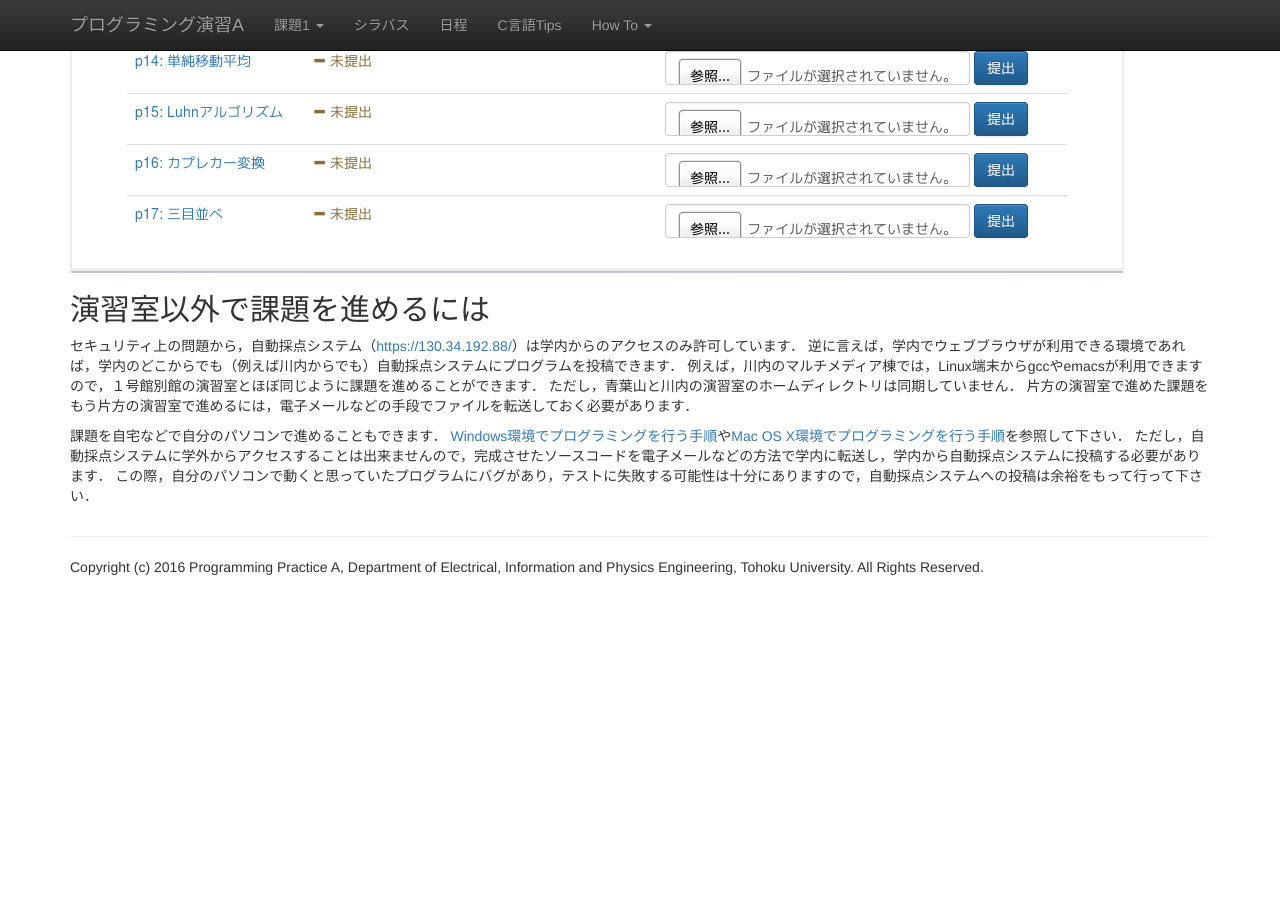
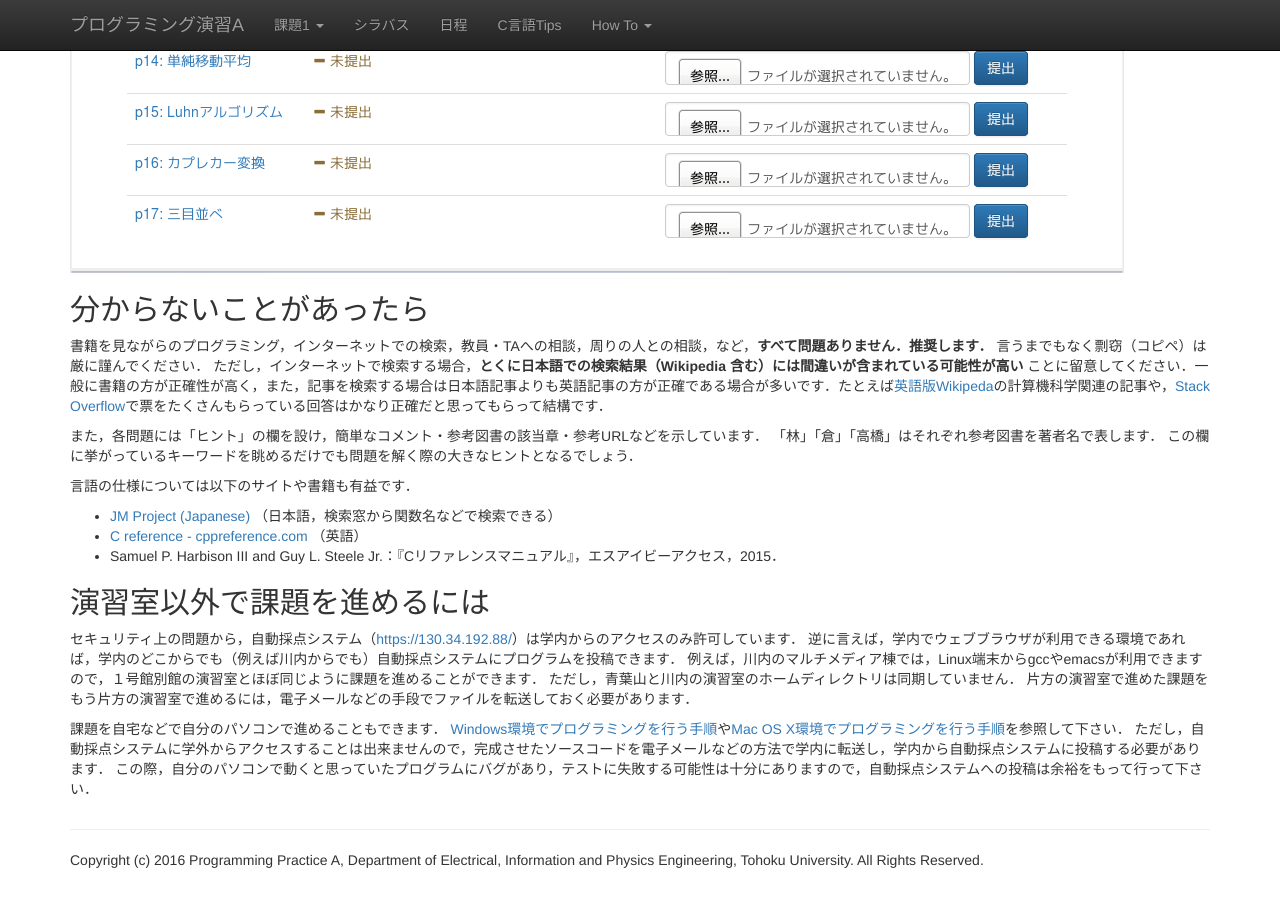
Before and after one commit to ecei-tohoku/ppa-public, a Jekyll site: the page built from docs/kadai.md, in a window 1280 px wide and 900 px high, scrolled down 5601 px. Built offline with Jekyll 4.4.1, drawn with Linux system fonts in a browser that asks for light colours; nearby versions of some CDN libraries; before the commit the page ends 6208 px from its top, so only the background shows below that.

Commit message:
modify: 課題の進め方（質問の是非など） ==> kadai.md へ移動

```diff
--- a/docs/kadai.md
+++ b/docs/kadai.md
@@ -180,6 +180,22 @@ STDINは標準入力から与えられた内容，STDOUTは標準出力からプ
 
 ![レポートへのリンク](codexam_report.png "レポートへのリンク")
 
+## 分からないことがあったら
+
+書籍を見ながらのプログラミング，インターネットでの検索，教員・TAへの相談，周りの人との相談，など，**すべて問題ありません．推奨します．**
+言うまでもなく剽窃（コピペ）は厳に謹んでください．
+ただし，インターネットで検索する場合，**とくに日本語での検索結果（Wikipedia 含む）には間違いが含まれている可能性が高い** ことに留意してください．一般に書籍の方が正確性が高く，また，記事を検索する場合は日本語記事よりも英語記事の方が正確である場合が多いです．たとえば[英語版Wikipeda](https://en.wikipedia.org/)の計算機科学関連の記事や，[Stack Overflow](http://stackoverflow.com/)で票をたくさんもらっている回答はかなり正確だと思ってもらって結構です．
+
+また，各問題には「ヒント」の欄を設け，簡単なコメント・参考図書の該当章・参考URLなどを示しています．
+「林」「倉」「高橋」はそれぞれ参考図書を著者名で表します．
+この欄に挙がっているキーワードを眺めるだけでも問題を解く際の大きなヒントとなるでしょう．
+
+言語の仕様については以下のサイトや書籍も有益です．
+
+- [JM Project (Japanese)](https://linuxjm.osdn.jp/index.html) （日本語，検索窓から関数名などで検索できる）
+- [C reference - cppreference.com](http://en.cppreference.com/w/c) （英語）
+- Samuel P. Harbison III and Guy L. Steele Jr.：『Cリファレンスマニュアル』，エスアイビーアクセス，2015．
+
 ## 演習室以外で課題を進めるには
 
 セキュリティ上の問題から，自動採点システム（[https://130.34.192.88/](https://130.34.192.88/)）は学内からのアクセスのみ許可しています．
```
Also changed, not shown: kadai1/p11.md (+0 -13 lines).
